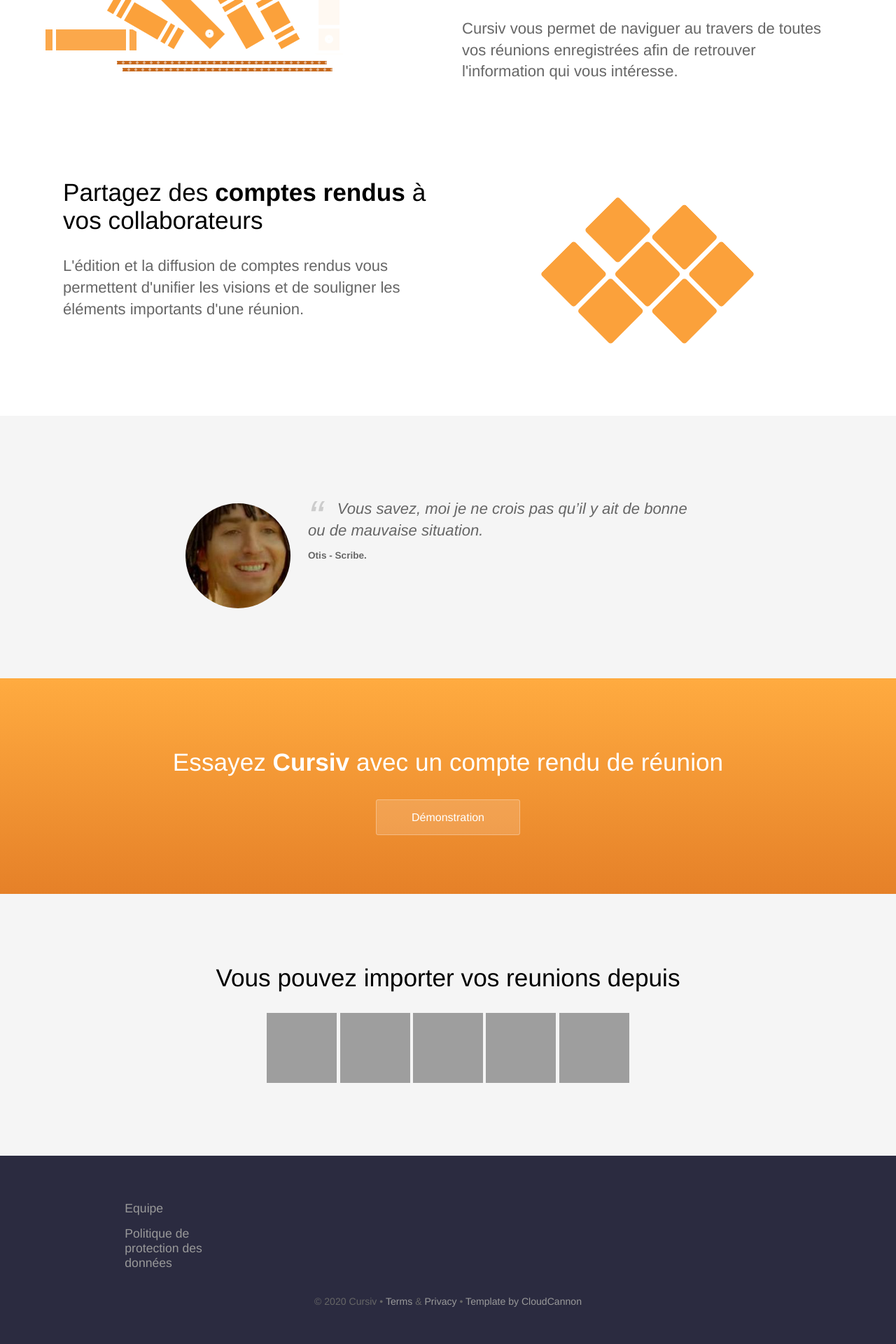
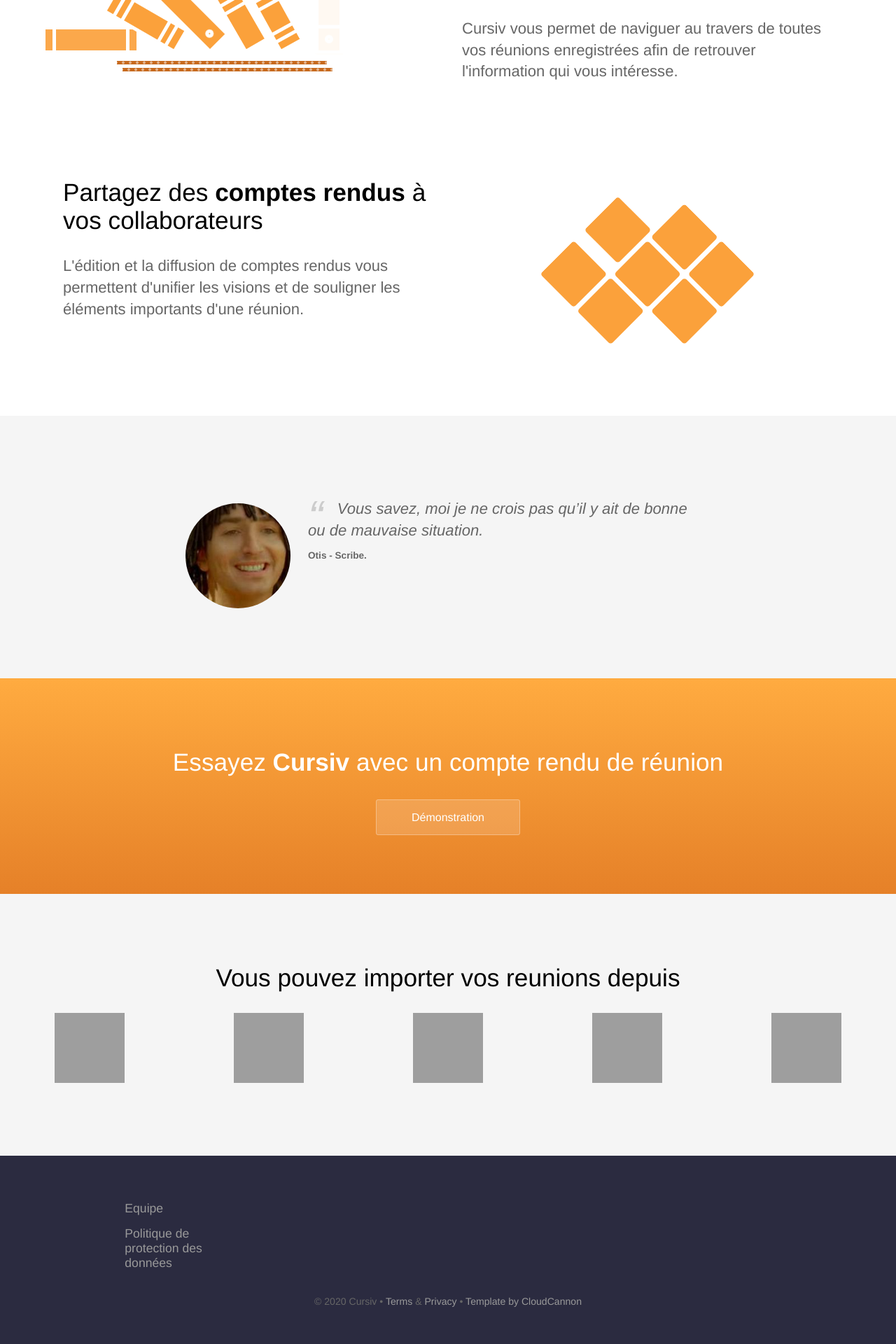
Before and after one commit to Kreelio/cursiv-landing-page, a Jekyll site: the page built from index.html, in a window 1280 px wide. Shown: the part 834-2754 px from the top of the page at 70% size. Built offline with Jekyll 4.4.1, drawn with Linux system fonts in a browser that asks for light colours; grey boxes are pictures that could not be loaded.

Commit message:
test another grid

```diff
--- a/css/screen.scss
+++ b/css/screen.scss
@@ -30,7 +30,31 @@
   grid-area: 1 / 1 / 2 / 6;
 }
 
-.tools-grid img {
+.tools-grid1 { grid-area: 1 / 1 / 2 / 2; }
+.tools-grid2 { grid-area: 1 / 2 / 2 / 3; }
+.tools-grid3 { grid-area: 1 / 3 / 2 / 4; }
+.tools-grid4 { grid-area: 1 / 4 / 2 / 5; }
+.tools-grid5 { grid-area: 1 / 5 / 2 / 6; }
+
+.tools-grid1 img {
   height: 100px;
   width: 100px;
 }
+
+.tools-grid2 img {
+  height: 100px;
+  width: 100px;
+}
+.tools-grid3 img {
+  height: 100px;
+  width: 100px;
+}
+.tools-grid4 img {
+  height: 100px;
+  width: 100px;
+}
+
+.tools-grid5 img {
+  height: 100px;
+  width: 100px;
+}
--- a/index.html
+++ b/index.html
@@ -199,19 +199,28 @@
     <center>
       <h2>Vous pouvez importer vos reunions depuis</h2>
       <div class="tools-parent">
-        <div class="tools-grid">
+        <div class="tools-grid1">
           <img
             src="https://icons.iconarchive.com/icons/dtafalonso/android-l/128/Drive-icon.png"
           />
+        </div>
+        <div class="tools-grid2">
           <img
             src="https://icons.iconarchive.com/icons/papirus-team/papirus-apps/128/dropbox-icon.png"
           />
+        </div>
+        <div class="tools-grid3">
           <img
             src="https://icons.iconarchive.com/icons/everaldo/crystal-clear/128/Filesystem-network-local-icon.png"
           />
+        </div>
+        <div class="tools-grid4">
           <img
             src="https://icons.iconarchive.com/icons/dakirby309/simply-styled/128/Microsoft-OneDrive-icon.png"
           />
+        </div>
+
+        <div class="tools-grid5">
           <img
             src="https://icons.iconarchive.com/icons/blackvariant/button-ui-requests-15/128/Microphone-icon.png"
           />
```
